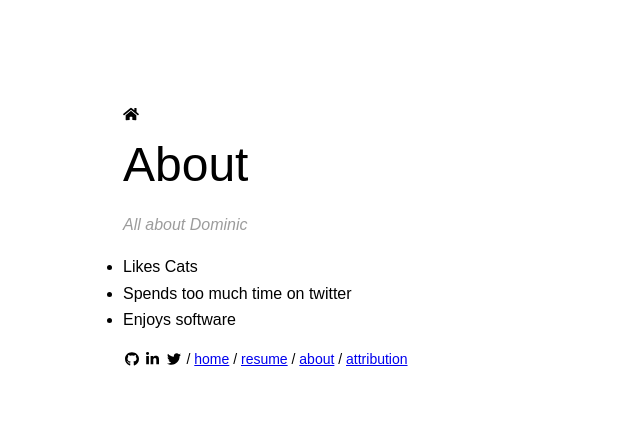
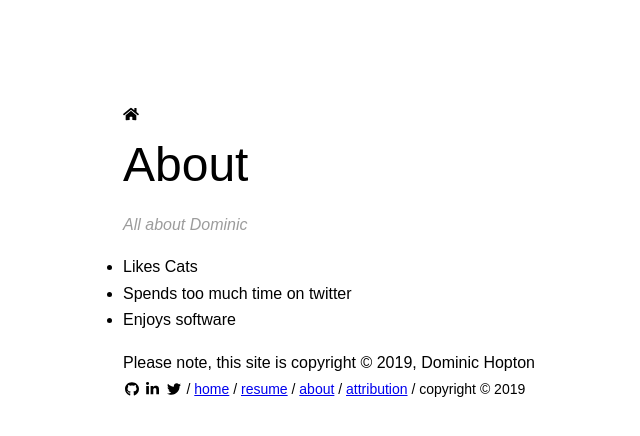
Before and after one commit to grork/personal-blog, a Jekyll site: the page built from about.md, in a window 1280 px wide. Shown: the top 436 px of the page, without its empty margins (133-773 px from the left). Built offline with Jekyll 4.4.1, drawn with Linux system fonts in a browser that asks for light colours.

Commit message:
Added Copyright

```diff
--- a/_includes/footer.html
+++ b/_includes/footer.html
@@ -12,4 +12,6 @@
     <a href="{% link about.md %}">about</a>
     <span>/</span>
     <a href="{% link attribution.html %}">attribution</a>
+    <span>/</span>
+    <span>copyright &copy; {{ 'now' | date: "%Y" }}</span>
 </footer>
--- a/about.md
+++ b/about.md
@@ -7,3 +7,5 @@ All about Dominic
 - Likes Cats
 - Spends too much time on twitter
 - Enjoys software
+
+Please note, this site is copyright &copy; 2019, Dominic Hopton
```
